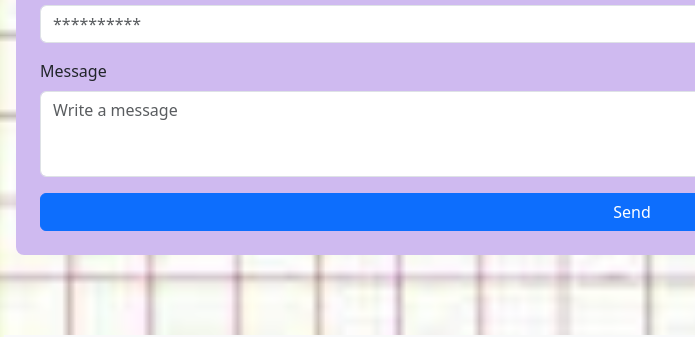
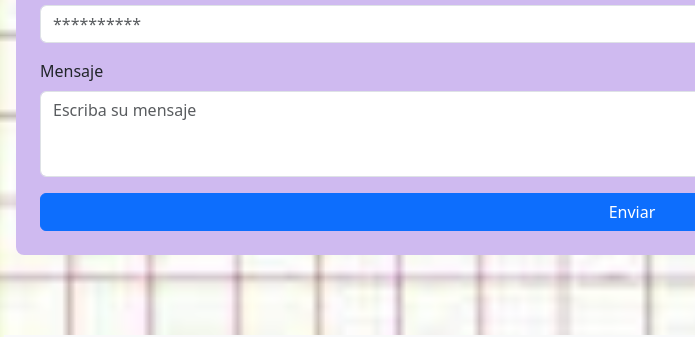
Before and after one commit to VioleHours/Portfolio-MediaPila, a plain HTML site: page index.html in a window 1280 px wide. Shown: the part 3882-4219 px from the top of the page, 8-703 px from the left. Drawn offline with nearby package versions, Linux system fonts and the light colour scheme.

Commit message:
textos cambiados al español

```diff
--- a/index.html
+++ b/index.html
@@ -312,12 +312,12 @@
                     </div>
 
                     <div class="mb-3">
-                        <label for="message" class="form-label">Message</label>
-                        <textarea id="message" name="message" class="form-control" rows="3" placeholder="Write a message" required></textarea>
+                        <label for="message" class="form-label">Mensaje</label>
+                        <textarea id="message" name="message" class="form-control" rows="3" placeholder="Escriba su mensaje" required></textarea>
                     </div>
 
                     <div>
-                        <button type="submit" class="btn btn-primary w-100">Send</button>
+                        <button type="submit" class="btn btn-primary w-100">Enviar</button>
                     </div>
                 </form>
             </div>
```
